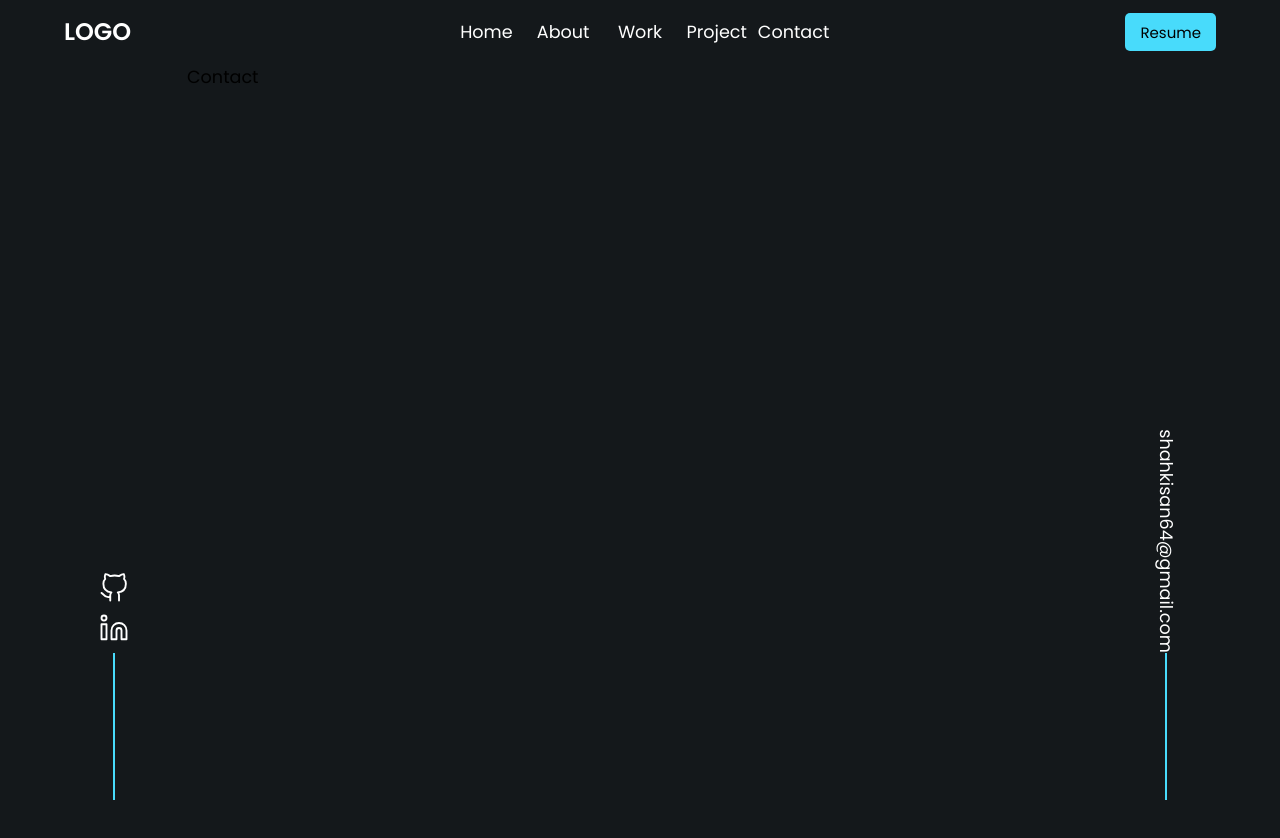
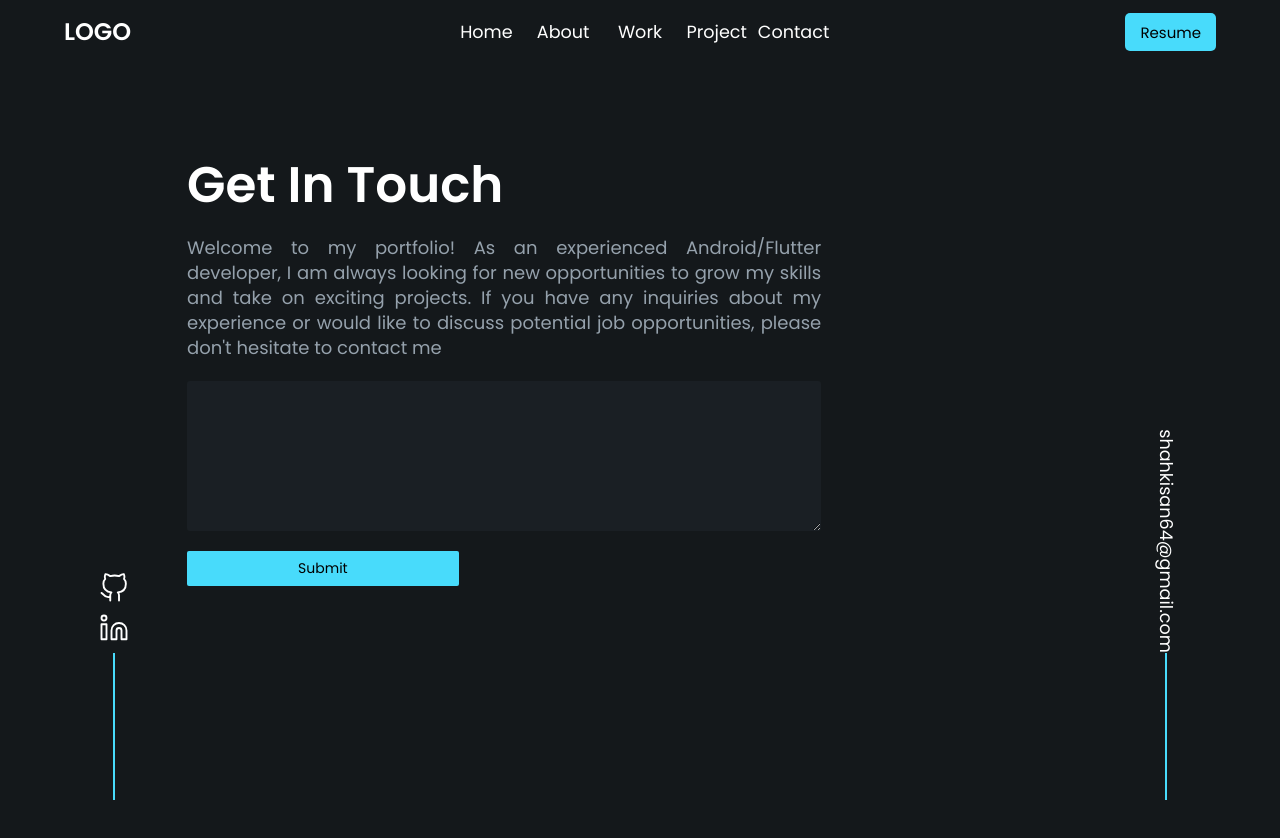
Before and after one commit to kisanshah/portfolio, a React (Create React App) app: page /contact in a window 1280 px wide. Shown: the top 838 px of the page. Built offline with nearby package versions, Linux system fonts and the light colour scheme.

Commit message:
feat: Added Contact Page Design

```diff
--- a/src/pages/Contact.tsx
+++ b/src/pages/Contact.tsx
@@ -1,5 +1,65 @@
 import React from "react";
+import Button from "src/components/Button";
+import Gap from "src/components/Gap";
+import Header from "src/components/Header";
+import Text from "src/components/Text";
+import styled from "styled-components";
 
 export default function Contact() {
-  return <div>Contact</div>;
+  return (
+    <StyledContact>
+      <Header>Get In Touch</Header>
+      <Gap height="20px" />
+      <ContentWrapper>
+        <ContactText>
+          Welcome to my portfolio! As an experienced Android/Flutter developer,
+          I am always looking for new opportunities to grow my skills and take
+          on exciting projects. If you have any inquiries about my experience or
+          would like to discuss potential job opportunities, please don't
+          hesitate to contact me
+        </ContactText>
+        <Input name="message" />
+        <ContactButton>Submit</ContactButton>
+      </ContentWrapper>
+    </StyledContact>
+  );
 }
+
+const StyledContact = styled.div`
+  padding-top: 10%;
+  width: 100%;
+`;
+
+const ContentWrapper = styled.div`
+  width: 100%;
+  display: flex;
+  flex-direction: column;
+`;
+
+const ContactText = styled(Text)`
+  width: 70%;
+  text-align: justify;
+`;
+const ContactButton = styled(Button)`
+  width: 30%;
+  margin-top: 20px;
+  border-radius: 2px;
+  font-size: 14px;
+`;
+
+const Input = styled.textarea`
+  margin-top: 20px;
+  width: 70%;
+  min-height: 150px;
+  height: 50%;
+  font-size: 16px;
+  font-weight: 300;
+  border-radius: 20px;
+  background: ${(props) => props.theme.tintBg};
+  border: none;
+  padding: 20px;
+  color: ${(props) => props.theme.text};
+  border-radius: 3px;
+  resize: vertical;
+  outline: none;
+`;
```
